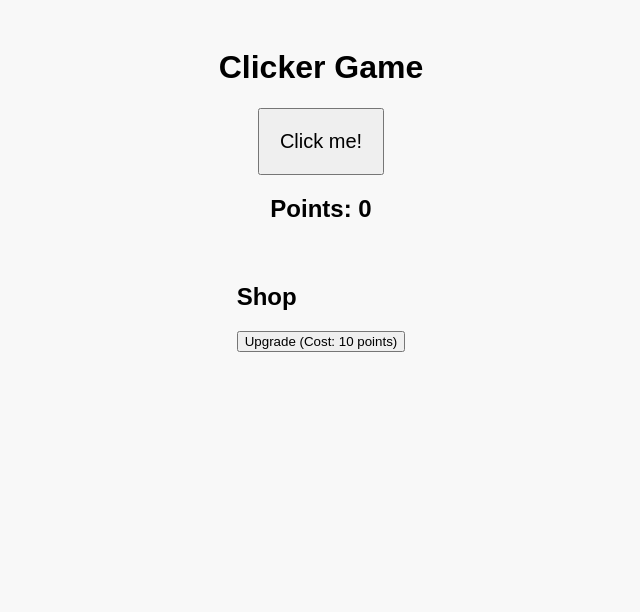
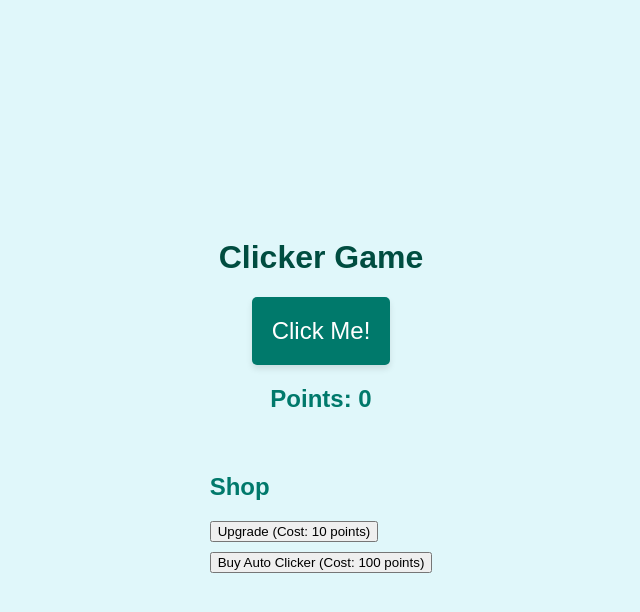
Before and after one commit to tacticstag/Clicker, a plain HTML site: page index.html in a window 1280 px wide. Shown: the whole page, without its empty margins (319-959 px from the left). Drawn offline with Linux system fonts and the light colour scheme.

Commit message:
Update index.html

```diff
--- a/index.html
+++ b/index.html
@@ -9,14 +9,25 @@
             display: flex;
             flex-direction: column;
             align-items: center;
-            padding: 20px;
-            font-family: sans-serif;
-            background-color: #f8f8f8;
+            justify-content: center;
+            min-height: 100vh;
+            margin: 0;
+            font-family: 'Arial', sans-serif;
+            background-color: #e0f7fa;
         }
         #clickButton {
             padding: 20px;
-            font-size: 20px;
+            font-size: 24px;
             cursor: pointer;
+            background-color: #00796b;
+            color: white;
+            border: none;
+            border-radius: 5px;
+            transition: background-color 0.3s;
+            box-shadow: 0 4px 6px rgba(0, 0, 0, 0.1);
+        }
+        #clickButton:hover {
+            background-color: #004d40;
         }
         #shop {
             margin-top: 20px;
@@ -24,12 +35,18 @@
         .item {
             margin: 10px 0;
         }
+        h1 {
+            color: #004d40;
+        }
+        h2 {
+            color: #00796b;
+        }
     </style>
 </head>
 <body>
 
 <h1>Clicker Game</h1>
-<button id="clickButton">Click me!</button>
+<button id="clickButton">Click Me!</button>
 <h2>Points: <span id="points">0</span></h2>
 
 <div id="shop">
@@ -37,17 +54,28 @@
     <div class="item">
         <button id="upgradeBtn">Upgrade (Cost: <span id="upgradeCost">10</span> points)</button>
     </div>
+    <div class="item">
+        <button id="autoClickerBtn">Buy Auto Clicker (Cost: <span id="autoClickerCost">100</span> points)</button>
+    </div>
 </div>
+
+<audio id="clickSound" src="click-sound.mp3" preload="auto"></audio>
+<audio id="upgradeSound" src="upgrade-sound.mp3" preload="auto"></audio>
+<audio id="purchaseSound" src="purchase-sound.mp3" preload="auto"></audio>
 
 <script>
     const pointsDisplay = document.getElementById('points');
     const clickButton = document.getElementById('clickButton');
     const upgradeBtn = document.getElementById('upgradeBtn');
+    const autoClickerBtn = document.getElementById('autoClickerBtn');
     const upgradeCostDisplay = document.getElementById('upgradeCost');
+    const autoClickerCostDisplay = document.getElementById('autoClickerCost');
 
     let points = getCookie('points') ? parseInt(getCookie('points')) : 0;
     let upgradeCost = 10;
+    let autoClickerCost = 100;
     let upgradeMultiplier = 1;
+    let autoClickers = 0;
 
     // Load points from cookies
     pointsDisplay.textContent = points;
@@ -57,6 +85,7 @@
         points += upgradeMultiplier;
         pointsDisplay.textContent = points;
         setCookie('points', points, 7);
+        document.getElementById('clickSound').play();
     });
 
     // Click event for the shop upgrade button
@@ -68,10 +97,33 @@
             pointsDisplay.textContent = points;
             upgradeCostDisplay.textContent = upgradeCost;
             setCookie('points', points, 7);
+            document.getElementById('upgradeSound').play();
         } else {
             alert('Not enough points!');
         }
     });
+
+    // Click event for the auto clicker button
+    autoClickerBtn.addEventListener('click', () => {
+        if (points >= autoClickerCost) {
+            points -= autoClickerCost;
+            autoClickers++;
+            autoClickerCost = Math.floor(autoClickerCost * 1.5);
+            pointsDisplay.textContent = points;
+            autoClickerCostDisplay.textContent = autoClickerCost;
+            setCookie('points', points, 7);
+            document.getElementById('purchaseSound').play();
+        } else {
+            alert('Not enough points!');
+        }
+    });
+
+    // Auto clicker functionality
+    setInterval(() => {
+        points += autoClickers;
+        pointsDisplay.textContent = points;
+        setCookie('points', points, 7);
+    }, 1000);
 
     // Functions to set and get cookies
     function setCookie(name, value, days) {
```
